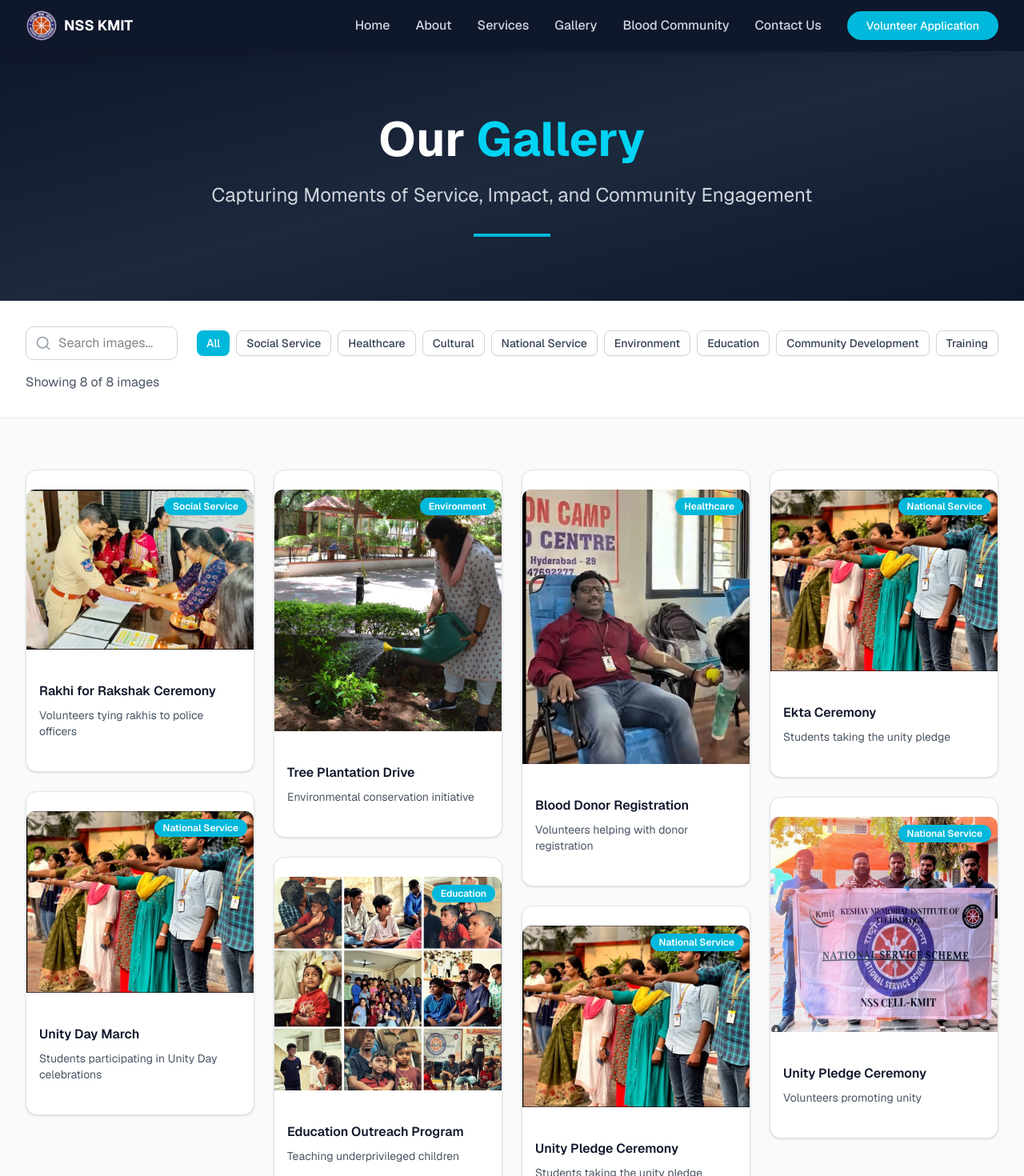
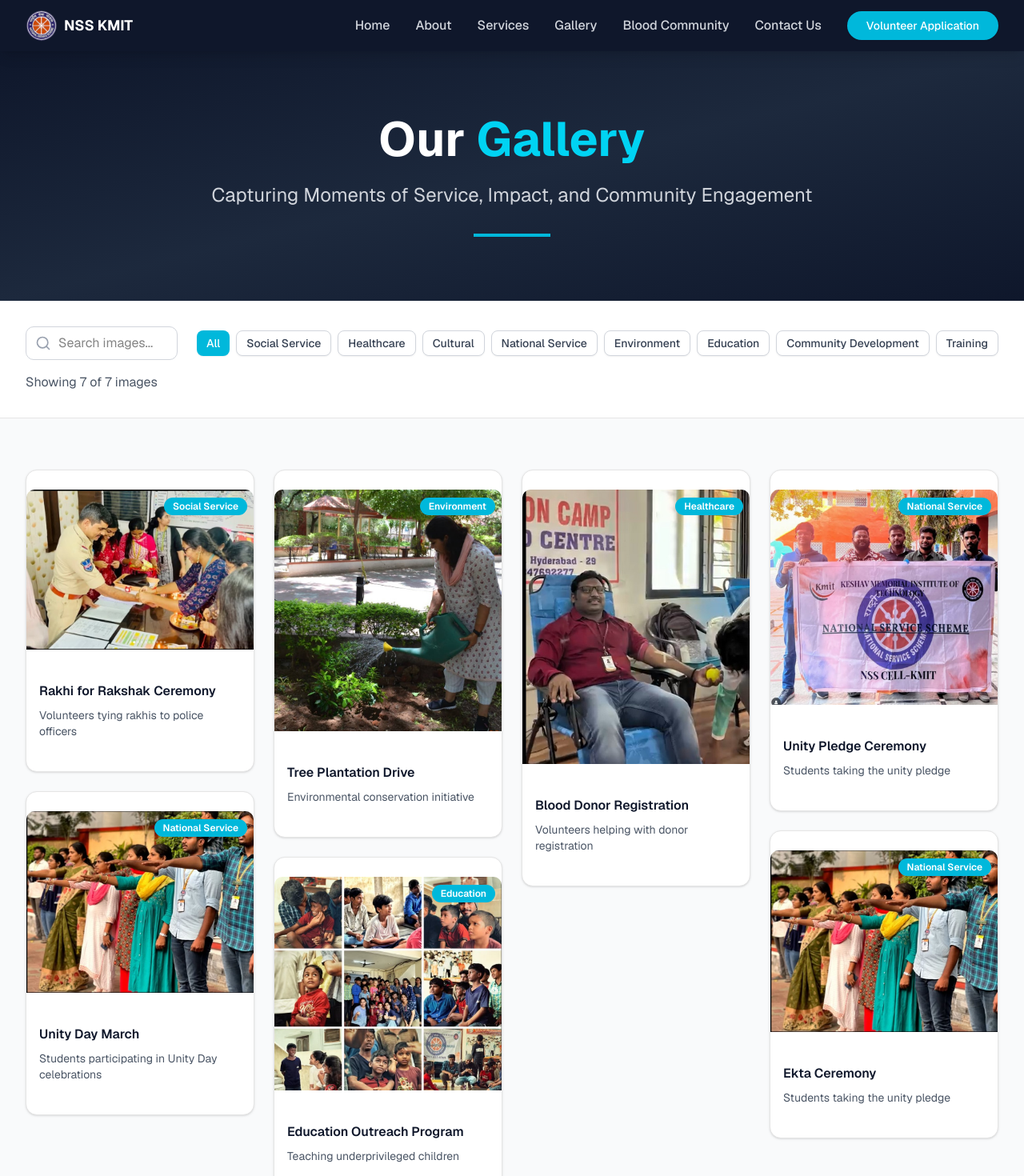
Before and after one commit to Varshith271105/NSS_KMIT, a Next.js app: page /gallery in a window 1280 px wide. Shown: the top 1470 px of the page at 80% size. Built offline with nearby package versions, Linux system fonts and the light colour scheme.

Commit message:
Update page.tsx

```diff
--- a/app/gallery/page.tsx
+++ b/app/gallery/page.tsx
@@ -49,7 +49,7 @@ const galleryItems = [
   },
   {
     id: 6,
-    src: "/ekta.jpg",
+    src: "/unity.jpg",
     title: "Unity Pledge Ceremony",
     category: "National Service",
     event: "ekta-divas",
@@ -62,14 +62,6 @@ const galleryItems = [
     category: "National Service",
     event: "ekta-divas",
     description: "Students taking the unity pledge",
-  },
-  {
-    id: 7,
-    src: "/unity.jpg",
-    title: "Unity Pledge Ceremony",
-    category: "National Service",
-    event: "Unity-March",
-    description: "Volunteers promoting unity",
   }
 ]
 
```
